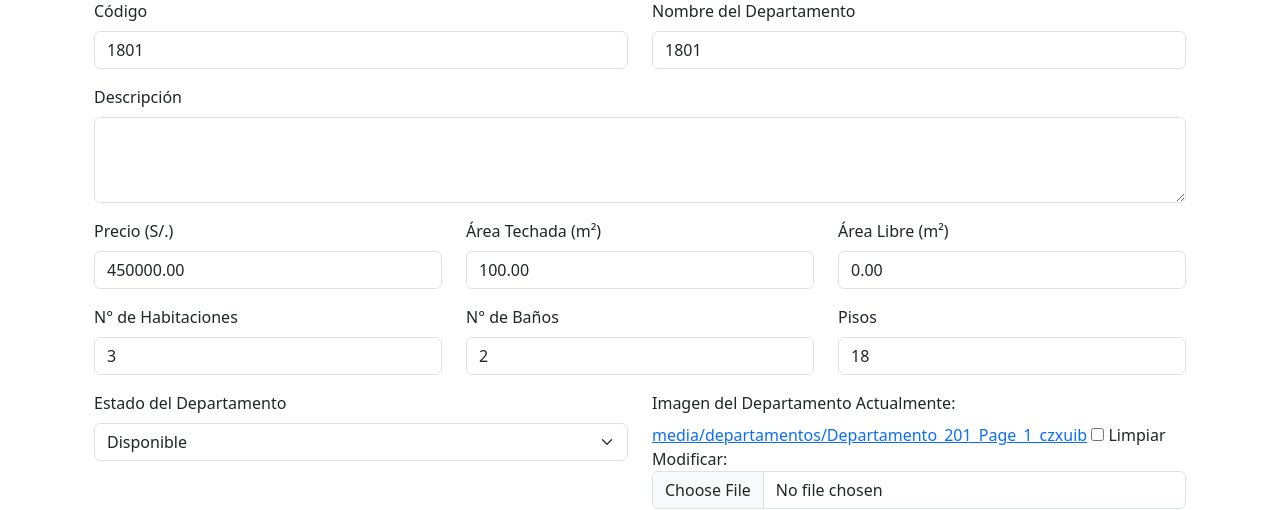
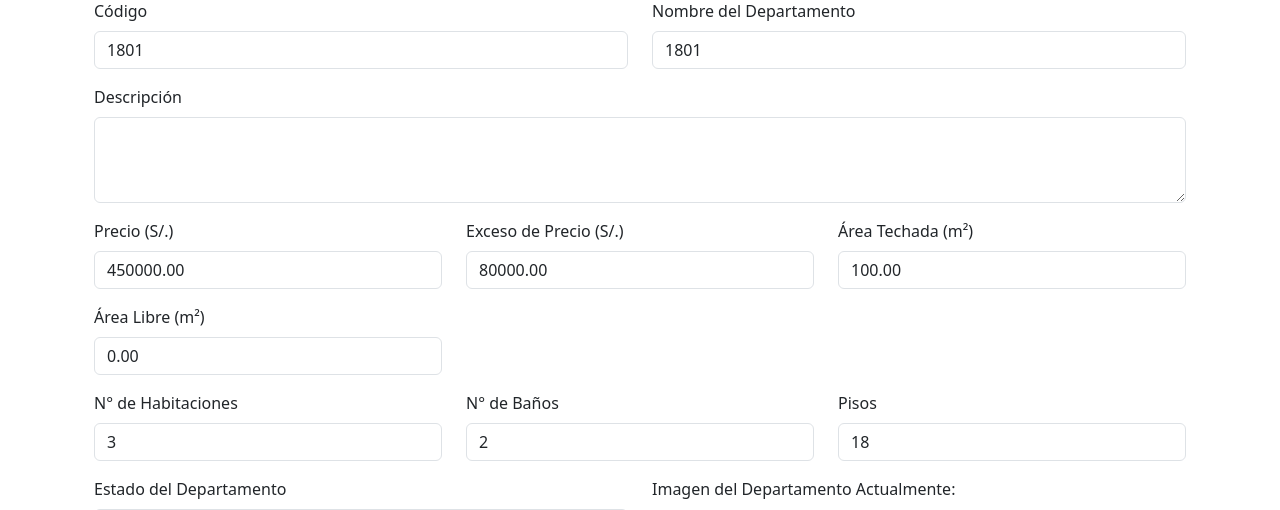
Before and after one commit to vinces1leon/inmobiliaria_mye, a Django app: page /departamentos/editar/10/ in a window 1280 px wide. Shown: the part 177-687 px from the top of the page. Run offline with Django 5.2, Linux system fonts and the light colour scheme; a user stored in the database is signed in; data comes from the database, SQL or seed files in the repository; both versions use the stored data as it was after the commit.

Commit message:
excesos_personalizados

```diff
--- a/cotizaciones/admin.py
+++ b/cotizaciones/admin.py
@@ -5,7 +5,7 @@ from .models import Departamento, Cotizacion
 
 @admin.register(Departamento)
 class DepartamentoAdmin(admin.ModelAdmin):
-    list_display = ['codigo', 'nombre', 'precio','area_m2', 'area_libre', 'habitaciones', 'banos', 'pisos', 'disponible', 'precio']
+    list_display = ['codigo', 'nombre', 'precio', 'exceso_precio','area_m2', 'area_libre', 'habitaciones', 'banos', 'pisos', 'disponible', 'precio']
     list_filter = ['disponible', 'habitaciones', 'banos', 'pisos']
     search_fields = ['codigo', 'nombre', 'descripcion']
     list_editable = ['disponible', 'precio']
--- a/cotizaciones/forms.py
+++ b/cotizaciones/forms.py
@@ -130,7 +130,7 @@ class CotizacionForm(forms.ModelForm):
             return cleaned_data
 
         precio_original = departamento.precio
-        precio_base = precio_original + 50000
+        precio_base = precio_original + departamento.exceso_precio
 
         if tipo == "MONTO":
             precio_final = precio_base - valor
@@ -151,7 +151,7 @@ class DepartamentoForm(forms.ModelForm):
     class Meta:
         model = Departamento
         fields = [
-            'codigo', 'nombre', 'descripcion', 'precio', 'area_m2', 'area_libre',
+            'codigo', 'nombre', 'descripcion', 'precio', 'exceso_precio', 'area_m2', 'area_libre',
             'habitaciones', 'banos', 'pisos', 'estado', 'imagen'
         ]
         widgets = {
@@ -159,6 +159,7 @@ class DepartamentoForm(forms.ModelForm):
             'codigo': forms.TextInput(attrs={'class': 'form-control'}),
             'nombre': forms.TextInput(attrs={'class': 'form-control'}),
             'precio': forms.NumberInput(attrs={'class': 'form-control', 'step': '0.01'}),
+            'exceso_precio': forms.NumberInput(attrs={'class': 'form-control', 'step': '0.01'}),
             'area_libre': forms.NumberInput(attrs={'class': 'form-control', 'step': '0.01'}),
             'area_m2': forms.NumberInput(attrs={'class': 'form-control', 'step': '0.01'}),
             'habitaciones': forms.NumberInput(attrs={'class': 'form-control'}),
@@ -172,6 +173,7 @@ class DepartamentoForm(forms.ModelForm):
             'nombre': 'Nombre del Departamento',
             'descripcion': 'Descripción',
             'precio': 'Precio (S/.)',
+            'exceso_precio': 'Exceso de Precio (S/.)',
             'area_m2': 'Área Techada (m²)',
             'area_libre': 'Área Libre (m²)',
             'habitaciones': 'N° de Habitaciones',
--- a/cotizaciones/models.py
+++ b/cotizaciones/models.py
@@ -18,6 +18,7 @@ class Departamento(models.Model):
     nombre = models.CharField(max_length=100)
     descripcion = models.TextField(blank=True)
     precio = models.DecimalField(max_digits=10, decimal_places=2)
+    exceso_precio = models.DecimalField(max_digits=10, decimal_places=2, default=50000, verbose_name='Exceso de precio',help_text='Monto adicional al precio base')
     area_m2 = models.DecimalField(max_digits=6, decimal_places=2)
     area_libre = models.DecimalField(max_digits=6, decimal_places=2)
     habitaciones = models.IntegerField()
@@ -102,7 +103,7 @@ class Cotizacion(models.Model):
             self.numero_cotizacion = f"cotizacion_{numero:02d}"
 
 
-        precio_base = self.departamento.precio + 50000
+        precio_base = self.departamento.precio + self.departamento.exceso_precio
 
         # Calcular precio final considerando descuento
         if self.tipo_descuento == 'PORC':
--- a/cotizaciones/templates/cotizaciones/editar_departamento.html
+++ b/cotizaciones/templates/cotizaciones/editar_departamento.html
@@ -54,6 +54,14 @@
                     {{ form.precio }}
                     {% if form.precio.errors %}
                         <div class="text-danger">{{ form.precio.errors }}</div>
+                    {% endif %}
+                </div>
+
+                <div class="col-md-4 mb-3">
+                    <label for="{{ form.exceso_precio.id_for_label }}" class="form-label">{{ form.exceso_precio.label }}</label>
+                    {{ form.exceso_precio }}
+                    {% if form.exceso_precio.errors %}
+                        <div class="text-danger">{{ form.exceso_precio.errors }}</div>
                     {% endif %}
                 </div>
 
--- a/cotizaciones/utils.py
+++ b/cotizaciones/utils.py
@@ -179,7 +179,7 @@ def generar_pdf_cotizacion(cotizacion):
 
     # --- TABLA DE COTIZACIÓN ---
     depto = cotizacion.departamento
-    precio_base_asignado = float(depto.precio) + 500000.0
+    precio_base_asignado = float(depto.precio) + float(depto.exceso_precio)
 
     if not cotizacion.datos_estaticos:
         datos_estaticos = {
--- a/cotizaciones/views.py
+++ b/cotizaciones/views.py
@@ -59,7 +59,7 @@ def nueva_cotizacion(request):
     if dept_id:
         try:
             departamento = Departamento.objects.get(id=dept_id)
-            precio_mostrado = departamento.precio + 50000
+            precio_mostrado = departamento.precio + departamento.exceso_precio
         except Departamento.DoesNotExist:
             departamento = None
 
```
Also changed, not shown: cotizaciones/migrations/0017_departamento_exceso_precio.py (added), db.sqlite3.
